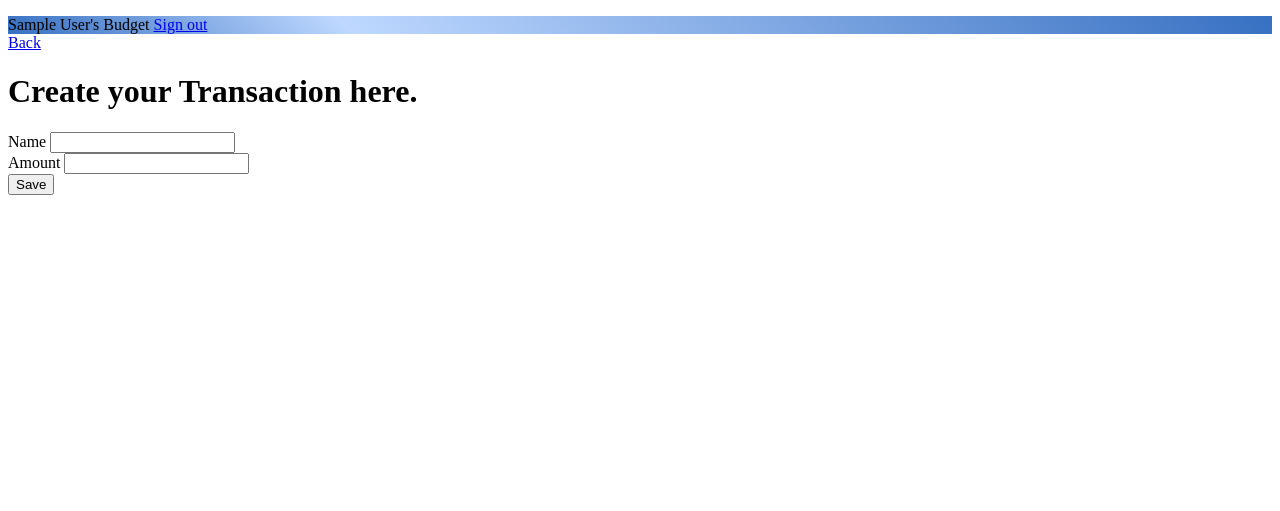
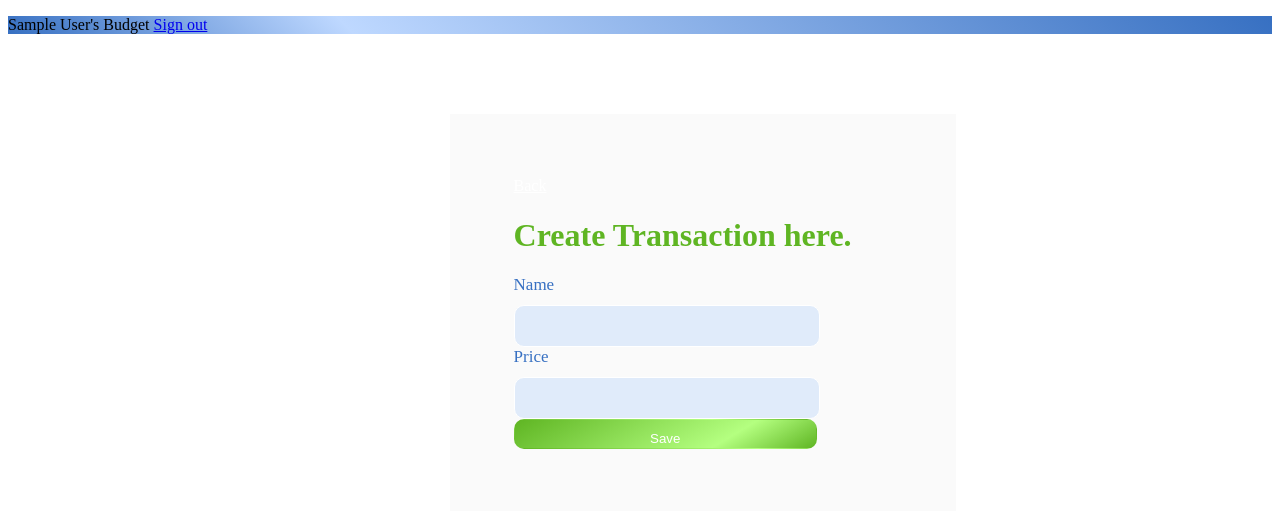
Before and after one commit to zakiyousufi/Budget-App, a Rails app: page /groups/1/entities/new in a window 1280 px wide. Shown: the top 511 px of the page. Run offline with Rails 7, Linux system fonts and the light colour scheme; a user stored in the database is signed in; tables that the repository leaves empty hold one stand-in row (values such as "Sample post"); style sheets or scripts are compiled from the project's sources; some libraries are stand-ins or nearby versions.

Commit message:
Remove tilwend css classes and and normal css styles

```diff
--- a/app/views/entities/new.html.erb
+++ b/app/views/entities/new.html.erb
@@ -1,15 +1,15 @@
-<div>
-  <span><%= link_to 'Back', group_entities_path, class: 'btn-secound bg-second py-1 px-2 rounded text-white  font-semibold' %></span>
-  <h1 class="my-4 text-xl font-extrabold text-text md:text-2xl lg:text-3xl">Create your Transaction here.</h1>
+<div class="signup">
+  <span><%= link_to 'Back', group_entities_path, class: 'back-btn btn-mini' %></span>
+  <h1 class="h2">Create Transaction here.</h1>
   <%= form_with model: @entity, url: group_entities_path do |form| %>
-    <div class="form-group">
-      <%= form.label :name , "Name", class: 'block mb-2 text-sm font-medium text-gray-900' %>
-      <%= form.text_field :name, class: 'bg-gray-50 border border-gray-300 text-gray-900 text-sm rounded-lg focus:ring-blue-500 focus:border-blue-500 block w-full p-2.5 dark:bg-gray-700 dark:border-gray-600 dark:placeholder-gray-400 dark:text-white dark:focus:ring-blue-500 dark:focus:border-blue-500', required: true  %>
+    <div>
+      <%= form.label :name , "Name", class: 'text' %>
+      <%= form.text_field :name, class: 'input-mid', required: true  %>
     </div>
-    <div class="form-group">
-      <%= form.label :amount , "Amount" , class: 'block mb-2 text-sm font-medium text-gray-900' %>
-      <%= form.text_field :amount, class: 'bg-gray-50 border border-gray-300 text-gray-900 text-sm rounded-lg focus:ring-blue-500 focus:border-blue-500 block w-full p-2.5 dark:bg-gray-700 dark:border-gray-600 dark:placeholder-gray-400 dark:text-white dark:focus:ring-blue-500 dark:focus:border-blue-500', required: true  %>
+    <div>
+      <%= form.label :amount , "Price" , class: 'text' %>
+      <%= form.text_field :amount, class: 'input-mid', required: true  %>
     </div>
-    <%= form.submit "Save", class: 'btn-secound mt-5 text-white bg-second hover:bg-lightgreen-800 focus:ring-4 focus:outline-none focus:ring-green-300 font-medium rounded-lg text-sm w-full sm:w-auto px-5 py-2.5 text-center' %>
+    <%= form.submit "Save", class: 'btn-main' %>
   <% end %>
 </div>
```
